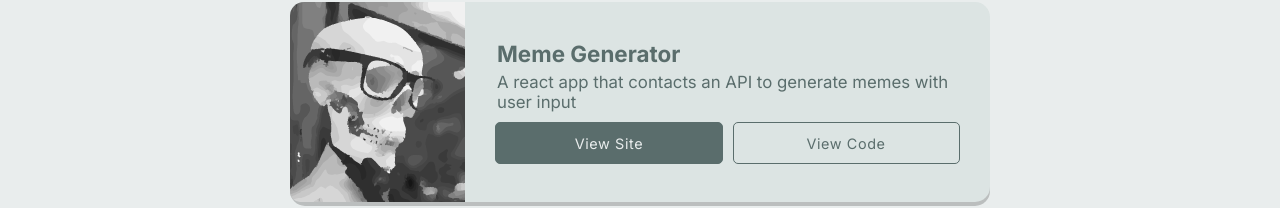
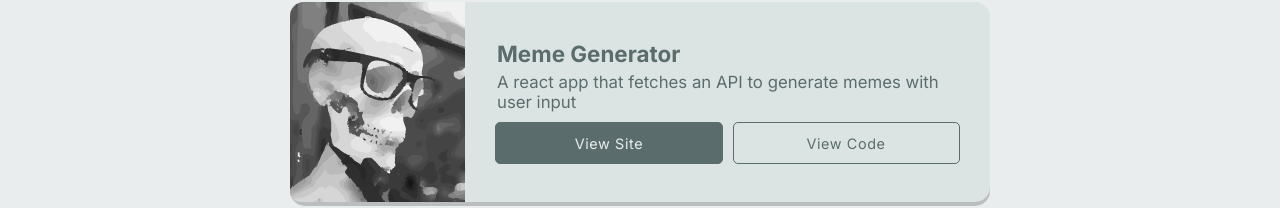
Before and after one commit to BenAllington95/my-portfolio-reactjs, a React (Create React App) app in the folder my-app/: page / in a window 1280 px wide. Shown: the part 4600-4808 px from the top of the page. Built offline with nearby package versions, Linux system fonts and the light colour scheme.

Commit message:
Adjust margins on card description

```diff
--- a/my-app/src/index.css
+++ b/my-app/src/index.css
@@ -488,7 +488,7 @@ ion-icon[name=git-branch-outline] {
 }
 
 .card-desc {
-  margin: 0.3em 0 0.6em;
+  margin: 0.3em 0 1em;
 }
 
 .card-links {
@@ -657,6 +657,7 @@ ion-icon[name=git-branch-outline] {
 
   .card-desc {
     text-align: left;
+    margin-bottom: 0.6em;
   }
 
 
--- a/my-app/src/project-data.js
+++ b/my-app/src/project-data.js
@@ -65,7 +65,7 @@ export default [
     {
         title: 'Meme Generator',
         url: require('./images/meme-generator-img.png'),
-        description: "A react app that contacts an API to generate memes with user input ",
+        description: "A react app that fetches an API to generate memes with user input ",
         siteUrl: "#",
         codeUrl: "https://github.com/BenAllington95/my-travel-journel-react-js"
     },
```
